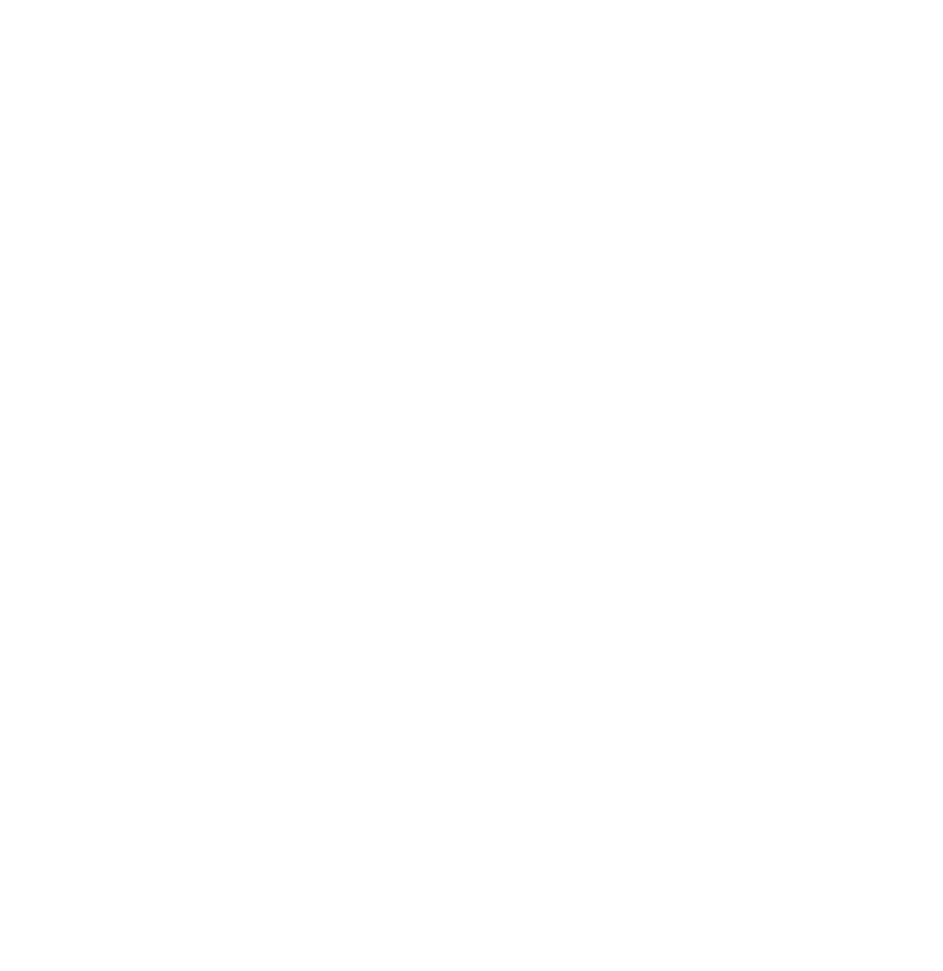
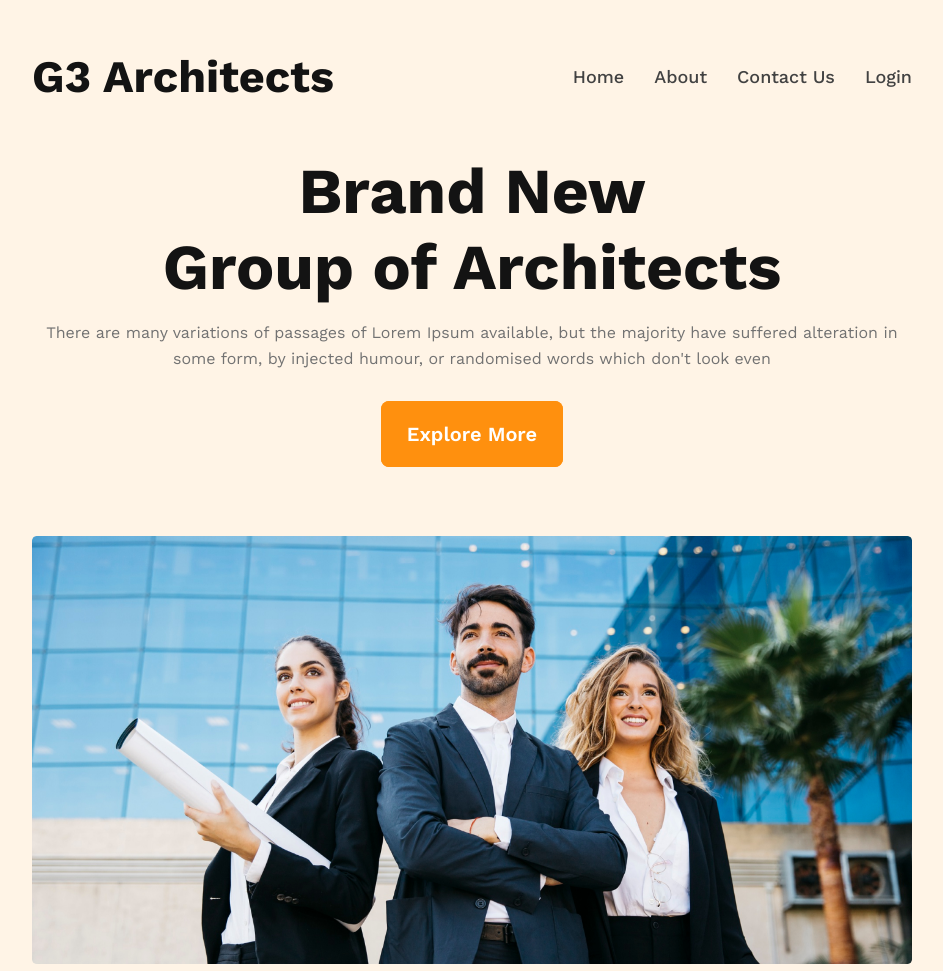
Before and after one commit to MohammadSaifulIslam/g3-architect, a plain HTML site: page index.html in a window 1280 px wide. Shown: the whole page, without its empty margins (168-1111 px from the left). Before the commit the page ends 800 px from the top, so only its background shows below. Drawn offline with nearby package versions, Linux system fonts and the light colour scheme.

Commit message:
nav and banner part added

```diff
--- a/index.html
+++ b/index.html
@@ -5,8 +5,55 @@
     <meta http-equiv="X-UA-Compatible" content="IE=edge">
     <meta name="viewport" content="width=device-width, initial-scale=1.0">
     <title>G3 Architect</title>
+    <!-- google font -->
+    <link href="https://fonts.googleapis.com/css2?family=Work+Sans:wght@400;500;600;700&display=swap" rel="stylesheet">
+    <!-- css link -->
+    <link rel="stylesheet" href="styles/style.css">
 </head>
 <body>
+    <header>
+        <!-- navbar part start -->
+        <nav>
+            <div class="logo"><h3>G3 Architects</h3></div>
+            <div class="menu-item">
+                <ul>
+                    <li><a href="">Home</a></li>
+                    <li><a href="">About</a></li>
+                    <li><a href="">Contact Us</a></li>
+                    <li><a href="">Login</a></li>
+                </ul>
+            </div>
+        </nav>
+        <!-- navbar part end -->
+        <!-- bannar part start -->
+        <section class="bannar">
+            <div class="bannar-text">
+                <h1>Brand New <br>
+                    Group of Architects
+                </h1>
+                <p>There are many variations of passages of Lorem Ipsum available, but the majority have suffered alteration in <br> some form, by injected humour, or randomised words which don't look even</p>
+                <a href="#" class="primary-btn">Explore More</a>
+            </div>
+            <div class="bannar-img">
+                <img src="images/banner.png" alt="">
+            </div>
+        </section>
+        <!-- bannar  part end -->
+    </header>
+    <main>
+        <!-- navbar part start -->
+        <!-- navbar part end -->
+        <!-- navbar part start -->
+        <!-- navbar part end -->
+        <!-- navbar part start -->
+        <!-- navbar part end -->
+    </main>
+    <footer>
+        <!-- navbar part start -->
+        <!-- navbar part end -->
+        <!-- navbar part start -->
+        <!-- navbar part end -->
+    </footer>
 
 </body>
 </html>
--- a/styles/style.css
+++ b/styles/style.css
@@ -0,0 +1,104 @@
+* {
+    margin: 0;
+    padding: 0;
+}
+
+a {
+    text-decoration: none;
+}
+
+li {
+    list-style: none;
+}
+
+body {
+    font-family: 'Work Sans', sans-serif;
+}
+
+/* common css end */
+/* navbar part start  */
+header {
+    padding: 50px 200px 45px;
+    background: rgba(255, 144, 14, 0.1);
+}
+
+nav {
+    display: flex;
+    justify-content: space-between;
+    align-items: center;
+}
+
+.logo h3 {
+    font-weight: 700;
+    font-size: 45px;
+    color: #131313;
+}
+
+.menu-item ul {
+    display: flex;
+    align-items: center;
+    gap: 30px;
+}
+
+.menu-item ul li a {
+    font-weight: 500;
+    font-size: 18px;
+    color: #424242;
+}
+
+/* navbar part end  */
+/* bannar part start  */
+.bannar {
+    text-align: center;
+    margin-top: 50px;
+}
+
+.bannar-text h1 {
+    font-weight: 700;
+    font-size: 64px;
+    color: #131313;
+}
+
+.bannar-text p {
+    font-size: 16px;
+    line-height: 26px;
+    color: #727272;
+    margin: 15px 0 50px;
+}
+
+.primary-btn {
+    padding: 20px 25px;
+    background: #FF900E;
+    border-radius: 8px;
+    color: #ffffff;
+    font-weight: 600;
+    font-size: 20px;
+    border: 1px solid #FF900E;
+    transition: all linear .3s;
+}
+.primary-btn:hover{
+    color: #FF900E;
+    background: #ffffff;
+    border: 1px solid #FF900E;
+}
+.bannar-img {
+    margin-top: 90px;
+}
+.bannar-img img{
+    width: 100%;
+}
+
+/* bannar part end  */
+
+
+
+/* navbar part start  */
+/* navbar part end  */
+/* navbar part start  */
+/* navbar part end  */
+/* navbar part start  */
+/* navbar part end  */
+/* navbar part start  */
+/* navbar part end  */
+/* navbar part start  */
+/* navbar part end  */
```
Also changed, not shown: images/architect.png (added), images/banner.png (added), images/icons/customers.png (added), images/icons/email.png (added), images/icons/projects.png (added), images/icons/ribon.png (added), images/sponsors/amazon.png (added), images/sponsors/figma.png (added), images/sponsors/google.png (added), images/sponsors/spotify.png (added), images/sponsors/telerama.png (added), images/team1.png (added), images/team2.png (added), images/team3.png (added), 1 more files.
